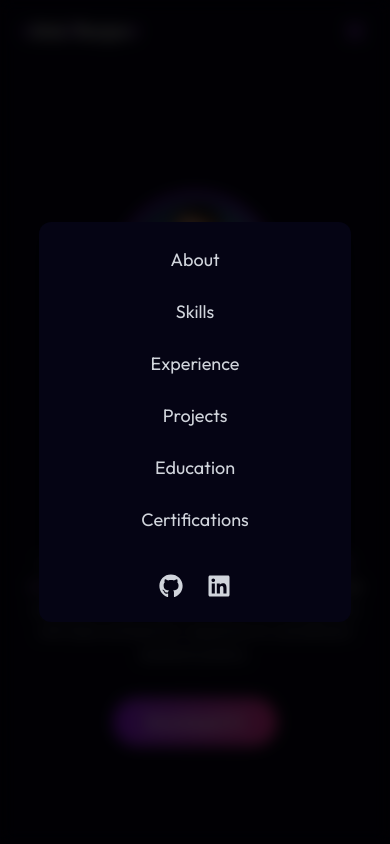
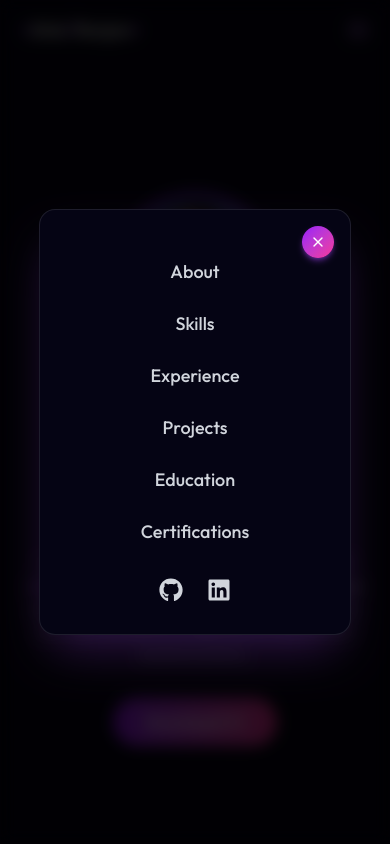
Before and after one commit to alokrj01/My-Portfolio-2.0, a React (Vite) app: page / in a window 390 px wide. Both pictures are taken after a click on the button "Open menu". Shown: the top 844 px of the page. Built offline with nearby package versions, Linux system fonts and the light colour scheme.

Commit message:
fixed mobile menu overlay

```diff
--- a/src/components/Navbar/Navbar.jsx
+++ b/src/components/Navbar/Navbar.jsx
@@ -16,33 +16,31 @@ const Navbar = () => {
     { id: "certifications", label: "Certifications" },
   ];
 
-  // Scroll detection (navbar bg + active section)
   useEffect(() => {
     const handleScroll = () => {
       setIsScrolled(window.scrollY > 50);
-
       let current = "";
       menuItems.forEach((item) => {
         const section = document.getElementById(item.id);
         if (section) {
           const top = section.offsetTop - 100;
-          if (window.scrollY >= top) {
-            current = item.id;
-          }
+          if (window.scrollY >= top) current = item.id;
         }
       });
-
       setActiveSection(current);
     };
-
     window.addEventListener("scroll", handleScroll);
     return () => window.removeEventListener("scroll", handleScroll);
   }, []);
 
-  // Smooth scroll with offset
+  // Lock body scroll when menu is open
+  useEffect(() => {
+    document.body.style.overflow = isOpen ? "hidden" : "";
+    return () => { document.body.style.overflow = ""; };
+  }, [isOpen]);
+
   const handleMenuItemClick = (id) => {
     setIsOpen(false);
-
     const section = document.getElementById(id);
     if (section) {
       const y = section.offsetTop - 80;
@@ -51,6 +49,8 @@ const Navbar = () => {
   };
 
   return (
+    <>
+      {/* Navbar */}
       <nav
         className={`fixed top-0 w-full z-50 transition-all duration-300 px-5 sm:px-[7vw] lg:px-[20vw] ${
           isScrolled
@@ -80,55 +80,63 @@ const Navbar = () => {
                 >
                   {item.label}
                   {activeSection === item.id && (
-                  <span className="absolute left-0 -bottom-1 w-full h-[2px] bg-purple-500"></span>
+                    <span className="absolute left-0 -bottom-1 w-full h-[2px] bg-purple-500" />
                   )}
                 </button>
               </li>
             ))}
           </ul>
 
-        {/* Social Icons */}
+          {/* Desktop Social Icons */}
           <div className="hidden md:flex space-x-4">
-          <a
-            href="https://github.com/alokrj01"
-            target="_blank"
-            rel="noopener noreferrer"
-            className="text-gray-300 hover:text-purple-400 transition"
-          >
+            <a href="https://github.com/alokrj01" target="_blank" rel="noopener noreferrer"
+              className="text-gray-300 hover:text-purple-400 transition">
               <FaGithub size={22} />
             </a>
-          <a
-            href="https://www.linkedin.com/in/alok-ranjan972"
-            target="_blank"
-            rel="noopener noreferrer"
-            className="text-gray-300 hover:text-purple-400 transition"
-          >
+            <a href="https://www.linkedin.com/in/alok-ranjan972" target="_blank" rel="noopener noreferrer"
+              className="text-gray-300 hover:text-purple-400 transition">
               <FaLinkedin size={22} />
             </a>
           </div>
 
-        {/* Mobile Icon */}
+          {/* Hamburger — mobile only */}
           <button
-          className="md:hidden text-3xl text-purple-500"
-          onClick={() => setIsOpen((prev) => !prev)}
-          aria-label={isOpen ? "Close menu" : "Open menu"}
-          aria-expanded={isOpen}
+            className="md:hidden text-2xl text-purple-400"
+            onClick={() => setIsOpen(true)}
+            aria-label="Open menu"
           >
-          {isOpen ? <FiX /> : <FiMenu />}
+            <FiMenu />
           </button>
         </div>
+      </nav>
 
-      {/* Mobile Menu */}
+      {/* Mobile Menu Overlay */}
       {isOpen && (
-        <div className="md:hidden fixed inset-0 bg-black/80 backdrop-blur-sm z-40 flex items-center justify-center">
-          <div className="bg-[#050414] rounded-xl p-6 w-[80%] max-w-sm shadow-lg">
-            <ul className="flex flex-col items-center gap-6 text-gray-300">
+        <div
+          className="md:hidden fixed inset-0 z-[100] bg-black/80 backdrop-blur-sm flex items-center justify-center"
+          onClick={() => setIsOpen(false)}   // tap backdrop to close
+        >
+          {/* Card — stopPropagation so tapping inside doesn't close */}
+          <div
+            className="relative bg-[#050414] rounded-2xl p-8 w-[80%] max-w-sm border border-white/10 shadow-2xl shadow-purple-500/25"
+            onClick={(e) => e.stopPropagation()}
+          >
+            {/* Close button */}
+            <button
+              onClick={() => setIsOpen(false)}
+              aria-label="Close menu"
+              className="absolute top-4 right-4 w-8 h-8 flex items-center justify-center rounded-full bg-gradient-to-br from-purple-600 to-pink-500 text-white shadow-md shadow-purple-500/40 hover:scale-110 active:scale-95 transition-all duration-200"
+            >
+              <FiX size={16} />
+            </button>
+
+            <ul className="flex flex-col items-center gap-6 text-gray-300 mt-4">
               {menuItems.map((item) => (
                 <li key={item.id}>
                   <button
                     onClick={() => handleMenuItemClick(item.id)}
-                    className={`text-lg hover:text-white transition ${
-                      activeSection === item.id ? "text-purple-400" : ""
+                    className={`text-lg font-medium transition duration-300 hover:text-purple-400 hover:scale-105 ${
+                      activeSection === item.id ? "text-purple-400" : "text-gray-300"
                     }`}
                   >
                     {item.label}
@@ -137,21 +145,13 @@ const Navbar = () => {
               ))}
 
               {/* Socials */}
-              <div className="flex gap-6 mt-4">
-                <a
-                  href="https://github.com/alokrj01"
-                  target="_blank"
-                  rel="noopener noreferrer"
-                  className="text-gray-300 hover:text-white"
-                >
+              <div className="flex gap-6 mt-2">
+                <a href="https://github.com/alokrj01" target="_blank" rel="noopener noreferrer"
+                  className="text-gray-300 hover:text-purple-400 transition duration-300 hover:scale-110">
                   <FaGithub size={24} />
                 </a>
-                <a
-                  href="https://www.linkedin.com/in/alok-ranjan972"
-                  target="_blank"
-                  rel="noopener noreferrer"
-                  className="text-gray-300 hover:text-white"
-                >
+                <a href="https://www.linkedin.com/in/alok-ranjan972" target="_blank" rel="noopener noreferrer"
+                  className="text-gray-300 hover:text-purple-400 transition duration-300 hover:scale-110">
                   <FaLinkedin size={24} />
                 </a>
               </div>
@@ -159,7 +159,7 @@ const Navbar = () => {
           </div>
         </div>
       )}
-    </nav>
+    </>
   );
 };
 
```
Lines whose indentation alone changed are shown as unchanged.
